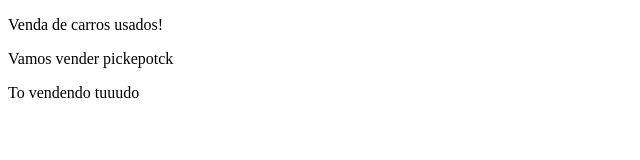
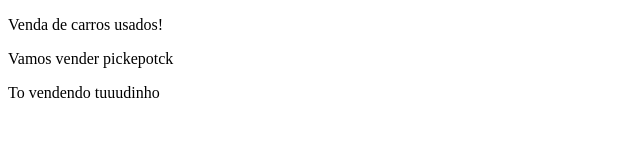
Before and after one commit to VictorrSoares/aulateste, a plain HTML site: page vendese.html in a window 1280 px wide. Shown: the full height of the page, 0-640 px from the left. Drawn offline with Linux system fonts and the light colour scheme.

Commit message:
pequena modification

```diff
--- a/vendese.html
+++ b/vendese.html
@@ -9,6 +9,6 @@
     <p>Venda de carros usados!</p>
     <a href="Va para o site"></a>
     <p>Vamos vender pickepotck</p>
-    <p>To vendendo tuuudo</p>
+    <p>To vendendo tuuudinho</p>
 </body>
 </html>
```
